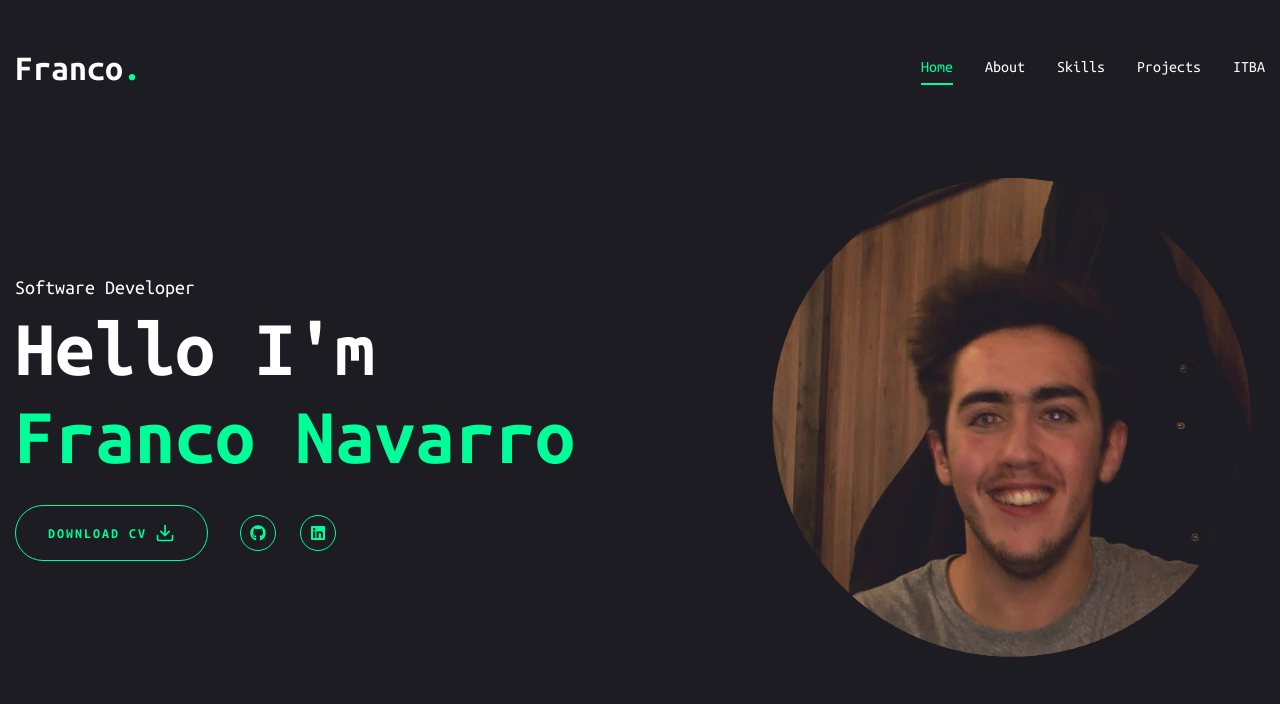
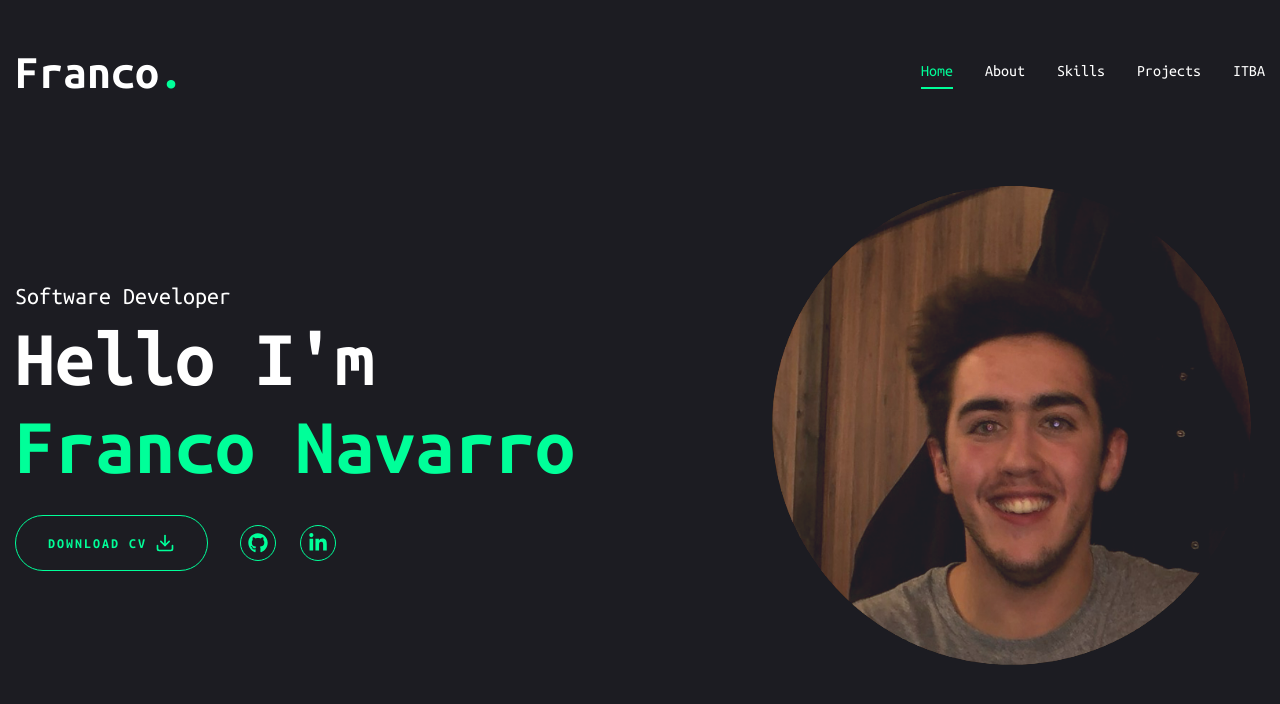
Before and after one commit to navfran98/portfolio, a Next.js app: page / in a window 1280 px wide. Shown: the top 704 px of the page. Built offline with nearby package versions, Linux system fonts and the light colour scheme; a web font is replaced by a local one.

Commit message:
updated social buttons

```diff
--- a/app/page.jsx
+++ b/app/page.jsx
@@ -10,7 +10,7 @@ export default function Home() {
         <div className="flex flex-col xl:flex-row items-center justify-between xl:pt-8 xl:pb-24">
           {/* text */}
           <div className="text-center xl:text-left order-2 xl:order-none">
-            <span className="text-xl">Software Developer</span>
+            <span className="text-2xl">Software Developer</span>
             <h1 className="h1">Hello I'm <br /><span className="text-accent">Franco Navarro</span></h1>
             {/* button and social */}
             <div className="flex flex-col xl:flex-row items-center gap-8 mt-6">
--- a/components/Header.jsx
+++ b/components/Header.jsx
@@ -9,7 +9,7 @@ const Header = () => {
             <div className="container mx-auto flex justify-between items-center">
                 {/* Logo */}
                 <Link href="/">
-                    <h1 className="text-4xl font-semibold">Franco<span className="text-accent">.</span></h1>
+                    <h1 className="text-5xl font-semibold">Franco<span className="text-accent">.</span></h1>
                 </Link>
                 {/* dektop navbar */}
                 <div className="hidden xl:flex items-center gap-8">
--- a/components/Social.jsx
+++ b/components/Social.jsx
@@ -1,9 +1,9 @@
 import Link from "next/link";
-import { FaLinkedin, FaGithub} from "react-icons/fa"
+import { FaLinkedinIn, FaGithub} from "react-icons/fa"
 
 const socials = [
-    { icon: <FaGithub />, path: 'https://github.com/navfran98'},
-    { icon: <FaLinkedin />, path: 'https://www.linkedin.com/in/franco-navarro-196b5b195/'},
+    { icon: <FaGithub className="text-xl"/>, path: 'https://github.com/navfran98'},
+    { icon: <FaLinkedinIn className="text-xl"/>, path: 'https://www.linkedin.com/in/franco-navarro-196b5b195/'},
 ]
 
 const Social = ({containerStyles, iconStyles}) => {
```
